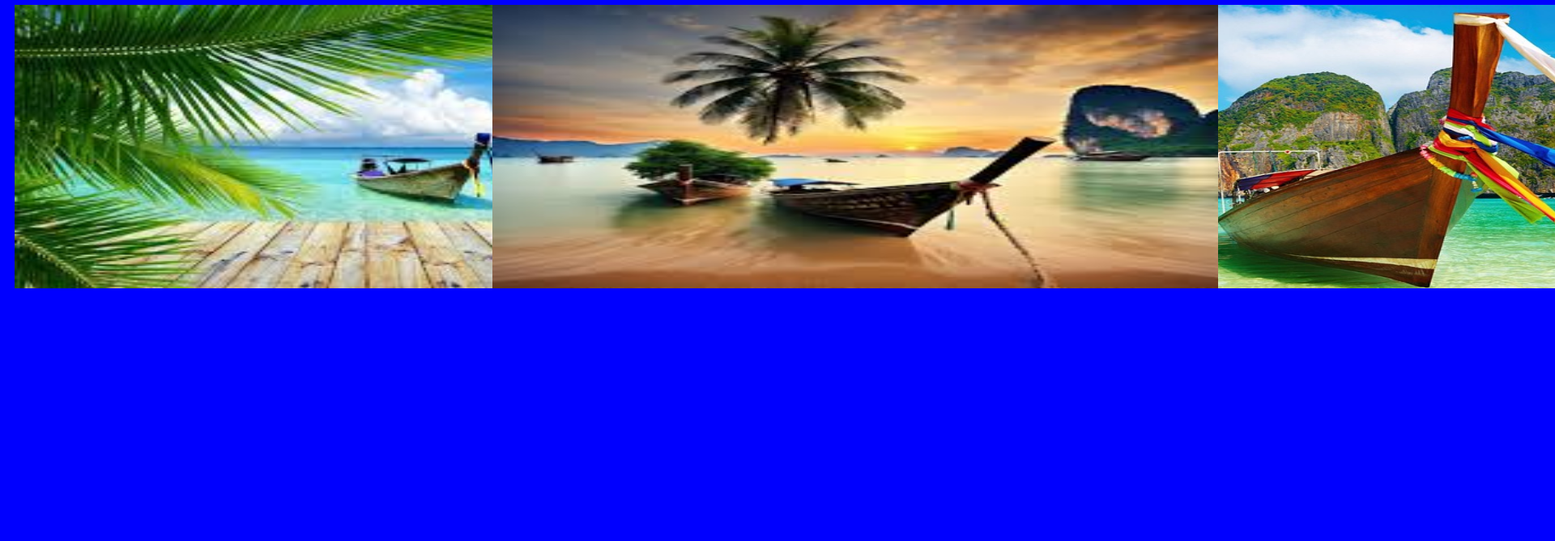
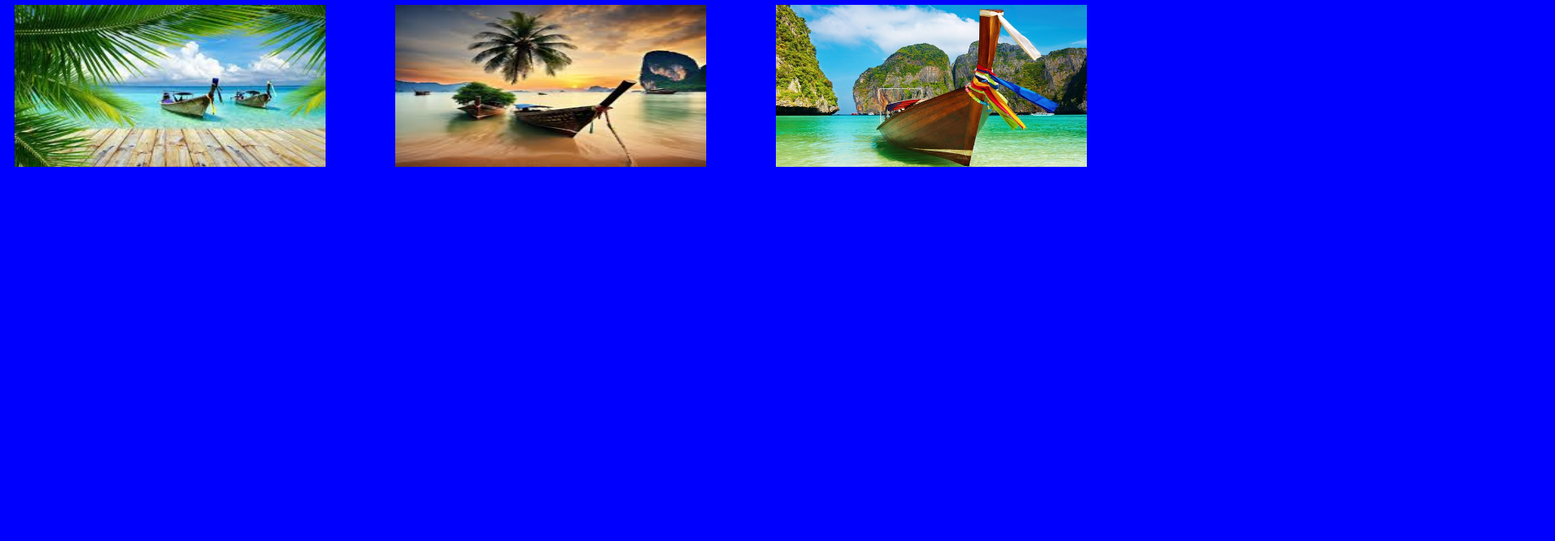
Before and after one commit to Lokesh1334/pavi, a plain HTML site: page index.html in a window 1280 px wide. Shown: the part 132-800 px from the top of the page at 81% size, 1920 px wide, since content can reach past the window. Drawn offline with Linux system fonts and the light colour scheme.

Commit message:
Update style.css

```diff
--- a/style.css
+++ b/style.css
@@ -1,3 +1,4 @@
+
 body{
     background-color: blue;
 
@@ -5,16 +6,15 @@ body{
 }
 
   nav{
-
     background-color:black;
-    width: 168%;
+    width: 100%;
     padding: 5px;
     height: 100px;
     position: relative;
 }
 .menu{
     display: none;
-    margin-left: 1600px;
+    margin-left: 1700px;
     margin-top: 40px;
     position: absolute;
 }
@@ -44,26 +44,26 @@ a{
 
 .image{
 
-    width: 70%;
-    height: 350px;
+    width:30%;
+    height:200px;
     display: block;
     margin-left: 10px;
     margin-top: 20px;
     position: absolute;
 }
 .ima{
-    width: 70%;
-    height: 350px;
+    width: 30%;
+    height: 200px;
     display: block;
-    margin-left: 1200px;
+    margin-left: 950px;
     margin-top: 20px;
     position: absolute;
 }
 .img{
-    width: 70%;
-    height: 350px;
+    width:30%;
+    height: 200px;
     display: block;
-    margin-left: 600px;
+    margin-left: 480px;
     margin-top: 20px;
     position: absolute;
 }
@@ -75,7 +75,7 @@ a{
     }
     .menu{
         display: block;
-        margin-left: 60%;
+        margin-left: 70%;
         margin-top: -15px;
         position: absolute;
     }
@@ -89,7 +89,7 @@ a{
 
     }
     .ima{
-    width: 90;
+    width: 90%;
     height: 200px;
     margin-top: 450px;
     margin-left: 10px;
@@ -108,6 +108,7 @@ nav{
     width: 90%;
     padding: 5px;
     height: 100px;
+    margin: 10px;
 }
 a{
     display: none;
```
